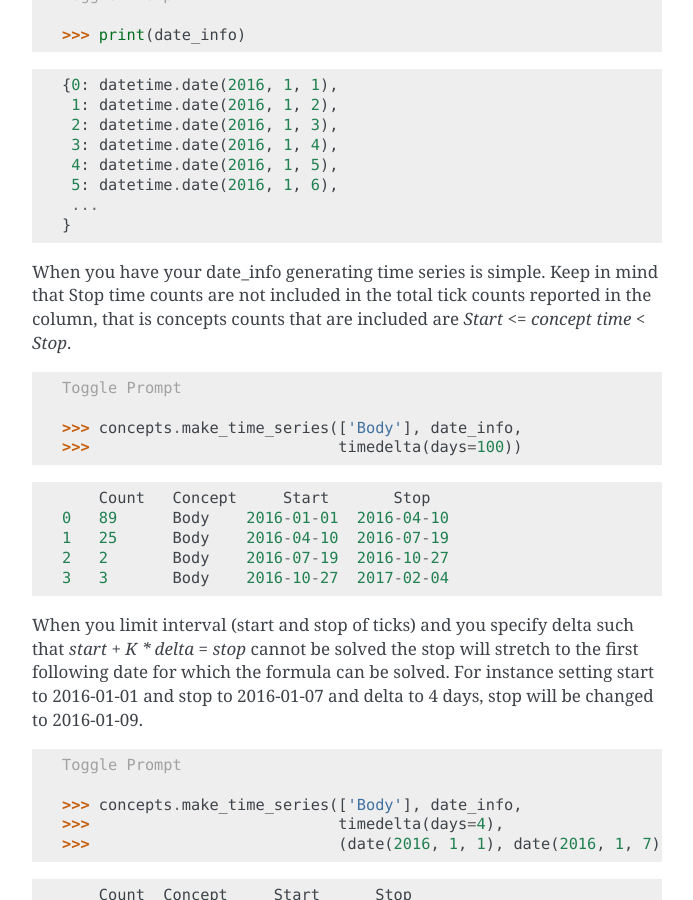
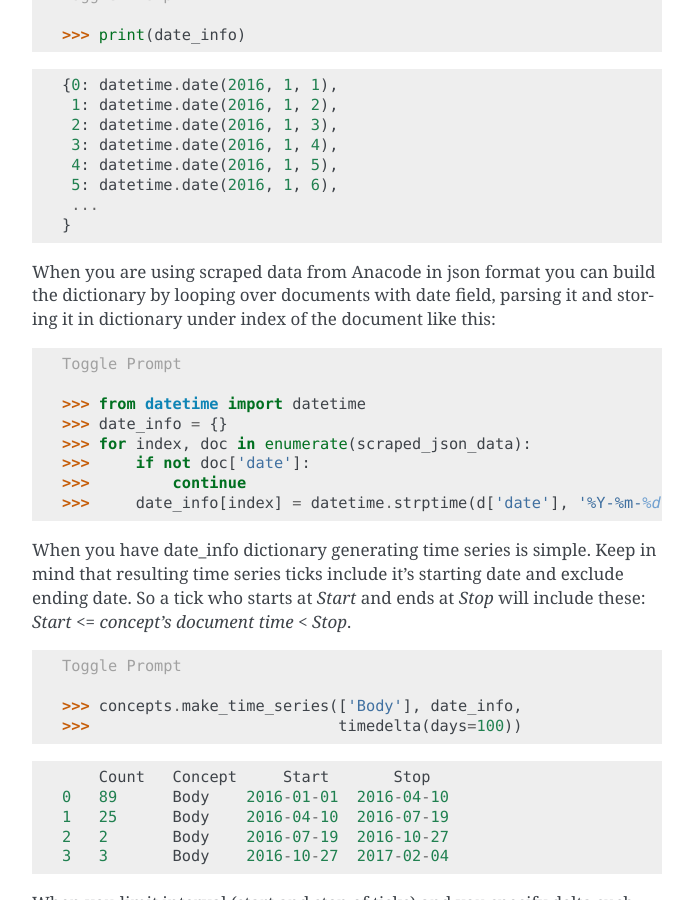
Before and after one commit to anacode/anacode-toolkit, a Sphinx documentation site: the page built from docs/source/intro.rst, in a window 1280 px wide and 900 px high, scrolled down 10867 px. Shown: the whole window, without its empty margins (418-1111 px from the left). Built offline with Sphinx 7.4.7, drawn with Linux system fonts in a browser that asks for light colours.

Commit message:
Explained date_info better

```diff
--- a/docs/source/intro.rst
+++ b/docs/source/intro.rst
@@ -544,10 +544,23 @@ ConceptsDataset
       ...
      }
 
-  When you have your date_info generating time series is simple. Keep in mind
-  that Stop time counts are not included in the total tick counts reported
-  in the column, that is concepts counts that are included are
-  `Start <= concept time < Stop`.
+  When you are using scraped data from Anacode in json format you can build
+  the dictionary by looping over documents with date field, parsing it and storing
+  it in dictionary under index of the document like this:
+
+  .. code-block:: python
+
+     >>> from datetime import datetime
+     >>> date_info = {}
+     >>> for index, doc in enumerate(scraped_json_data):
+     >>>     if not doc['date']:
+     >>>         continue
+     >>>     date_info[index] = datetime.strptime(d['date'], '%Y-%m-%d')
+
+  When you have date_info dictionary generating time series is simple. Keep in mind
+  that resulting time series ticks include it's starting date and exclude ending date.
+  So a tick who starts at *Start* and ends at *Stop* will include these:
+  `Start <= concept's document time < Stop`.
 
   .. code-block:: python
 
```
